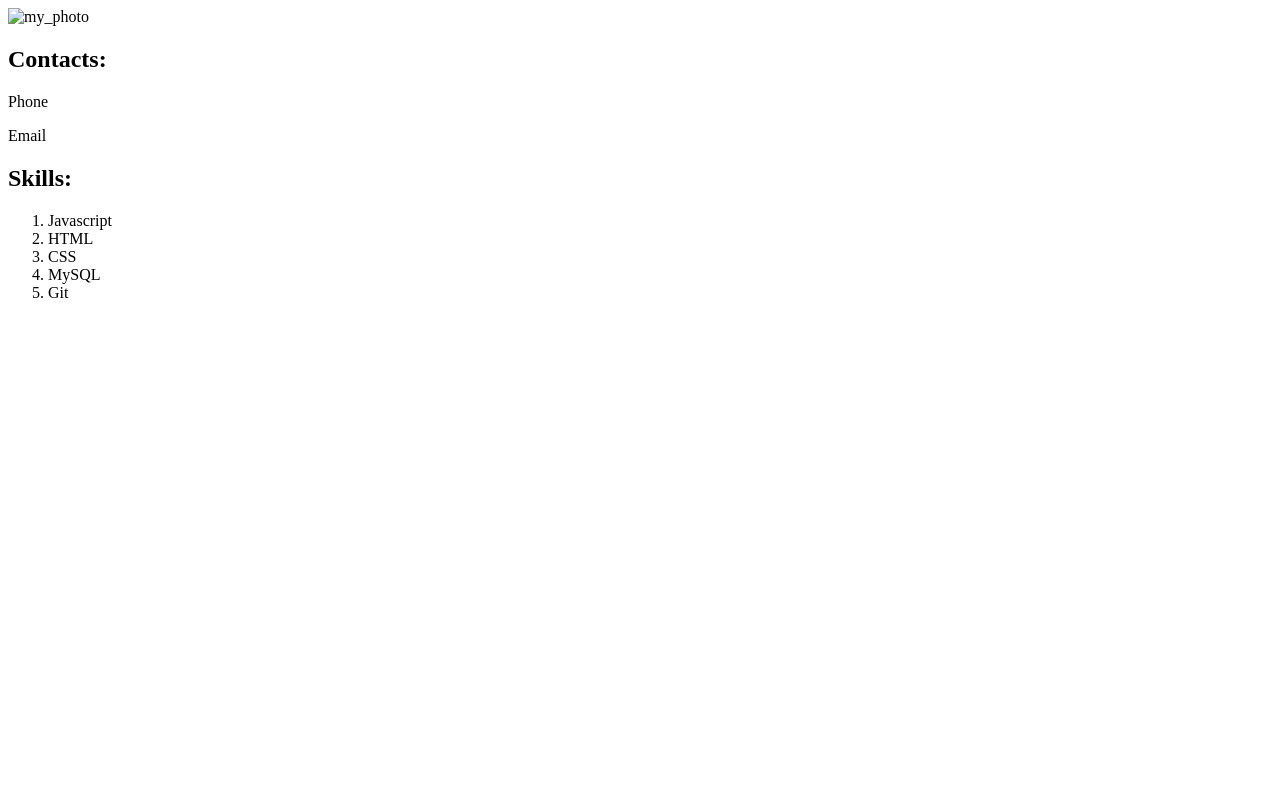
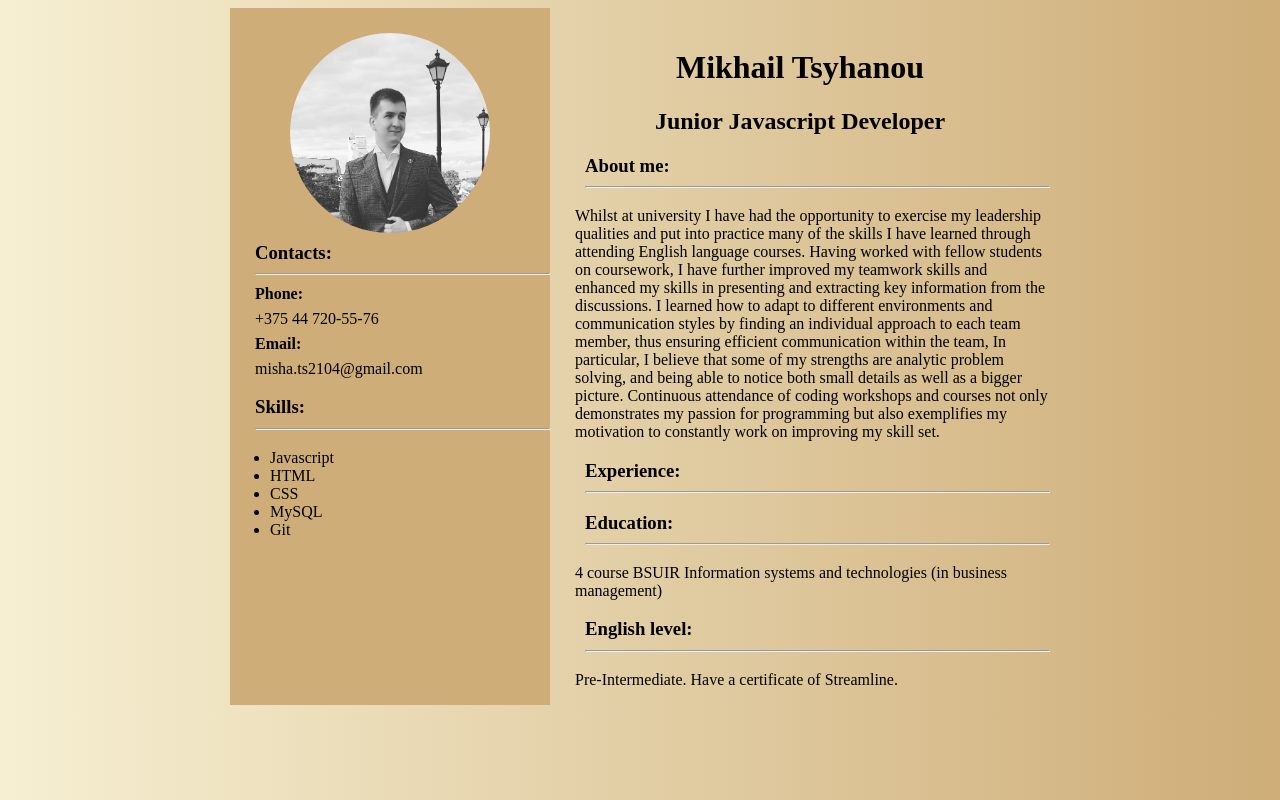
Before and after one commit to Mihats/rsschool-cv, a plain HTML site: page index.html in a window 1280 px wide. Drawn offline with Linux system fonts and the light colour scheme.

Commit message:
refactor: change structure of the project

```diff
--- a/index.html
+++ b/index.html
@@ -1,30 +1,35 @@
 <!DOCTYPE html>
 <html lang="en">
+
 <head>
     <meta charset="UTF-8">
     <meta name="viewport" content="width=device-width, initial-scale=1.0">
     <title>CV</title>
     <link rel="stylesheet" type="text/css" href="style.css">
 </head>
+
 <body>
-    <main>
+    <main class="grid-container">
+        <div class="lblock">
         <div class="photo">
-            <img src="" alt="my_photo">
+            <img src="img/jQGsnU7IEgY.jpg" alt="my_photo">
         </div>
-        <div class="contacts">
-            <h2>
+        <div>
+            <h3  class="contacts">
                 Contacts:
-            </h2>
-            <p class="contact">Phone</p>
-            <p id="phone"></p>
-            <p class="contact">Email</p>
-            <p id="email"></p>
+                <hr>
+            </h3>
+            <p class="contact">Phone:</p>
+            <p id="phone">+375 44 720-55-76</p>
+            <p class="contact">Email:</p>
+            <p id="email">misha.ts2104@gmail.com</p>
         </div>
-        <div class="skills">
-            <h2>
+        <div>
+            <h3 class="skills">
                 Skills:
-            </h2>
-            <ol>
+                <hr>
+            </h3>
+            <ul>
                 <li>
                     Javascript
                 </li>
@@ -33,14 +38,59 @@
                 </li>
                 <li>
                     CSS
-                </li><li>
+                </li>
+                <li>
                     MySQL
                 </li>
                 <li>
                     Git
                 </li>
-            </ol>
+            </ul>
         </div>
+        </div>
+        <div class="rblock">
+            <h1 class="me">Mikhail Tsyhanou</h1>
+            <h2 class="me">Junior Javascript Developer</h2>
+
+            <div>
+                <h3>
+                    About me:
+                    <hr>
+                </h3>
+                <p class="text">
+                    Whilst at university I have had the opportunity to exercise my leadership qualities and put into practice many of the skills I have learned through attending English language courses. Having worked with fellow students on coursework, I have further improved my teamwork skills and enhanced my skills in presenting and extracting key information from the discussions. I learned how to adapt to different environments and communication styles by finding an individual approach to each team member, thus ensuring efficient communication within the team, In particular, I believe that some of my strengths are analytic problem solving, and being able to notice both small details as well as a bigger picture. Continuous attendance of coding workshops and courses not only demonstrates my passion for programming but also exemplifies my motivation to constantly work on improving my skill set.
+                </p>
+            </div>
+
+            <div>
+                <h3>
+                    Experience:
+                    <hr>
+                </h3>
+            </div>
+
+            <div>
+                <h3>
+                    Education:
+                    <hr>
+                </h3>
+                <p class="text">
+                    4 course BSUIR Information systems and technologies (in business management)
+                </p>
+            </div>
+
+            <div>
+                <h3>
+                    English level:
+                    <hr>
+                </h3>
+                <p class="text">
+                    Pre-Intermediate. Have a certificate of Streamline.
+                </p>
+            </div>
+        </div>
+
     </main>
 </body>
+
 </html>
--- a/style.css
+++ b/style.css
@@ -0,0 +1,58 @@
+html{
+    background: linear-gradient(to right, #F6EFD2, #CEAD78);
+}
+main{
+    display: flex;
+    justify-content: center;
+}
+.grid-container{
+    display: grid;
+    grid-template-columns: 320px 500px;
+    width: 1000px;
+    margin: auto;
+}
+.lblock{
+    background-color: #CEAD78   ;
+
+}
+.me{
+    text-align: center;
+
+}
+h1{
+    padding-top: 20px;
+}
+.photo{
+    text-align: center;
+}
+.contact{
+    padding-left: 25px;
+    font-weight: bold;
+    margin-bottom: 5px;
+    margin-top: 5px;
+}
+.contacts{
+    padding-left: 25px;
+    margin-bottom: 5px;
+    margin-top: 5px;
+}
+.skills{
+    padding-left: 25px;
+}
+h3{
+    padding-left: 35px;
+}
+.text{
+    padding-left: 25px;
+}
+img{
+    width: 200px;
+    height: 200px;
+    border-radius: 100px;
+    margin-top: 25px;
+}
+#email, #phone{
+    padding-left: 25px;
+    margin-bottom: 7px;
+    margin-top: 7px;
+}
```
Also changed, not shown: img/jQGsnU7IEgY.jpg (added).
